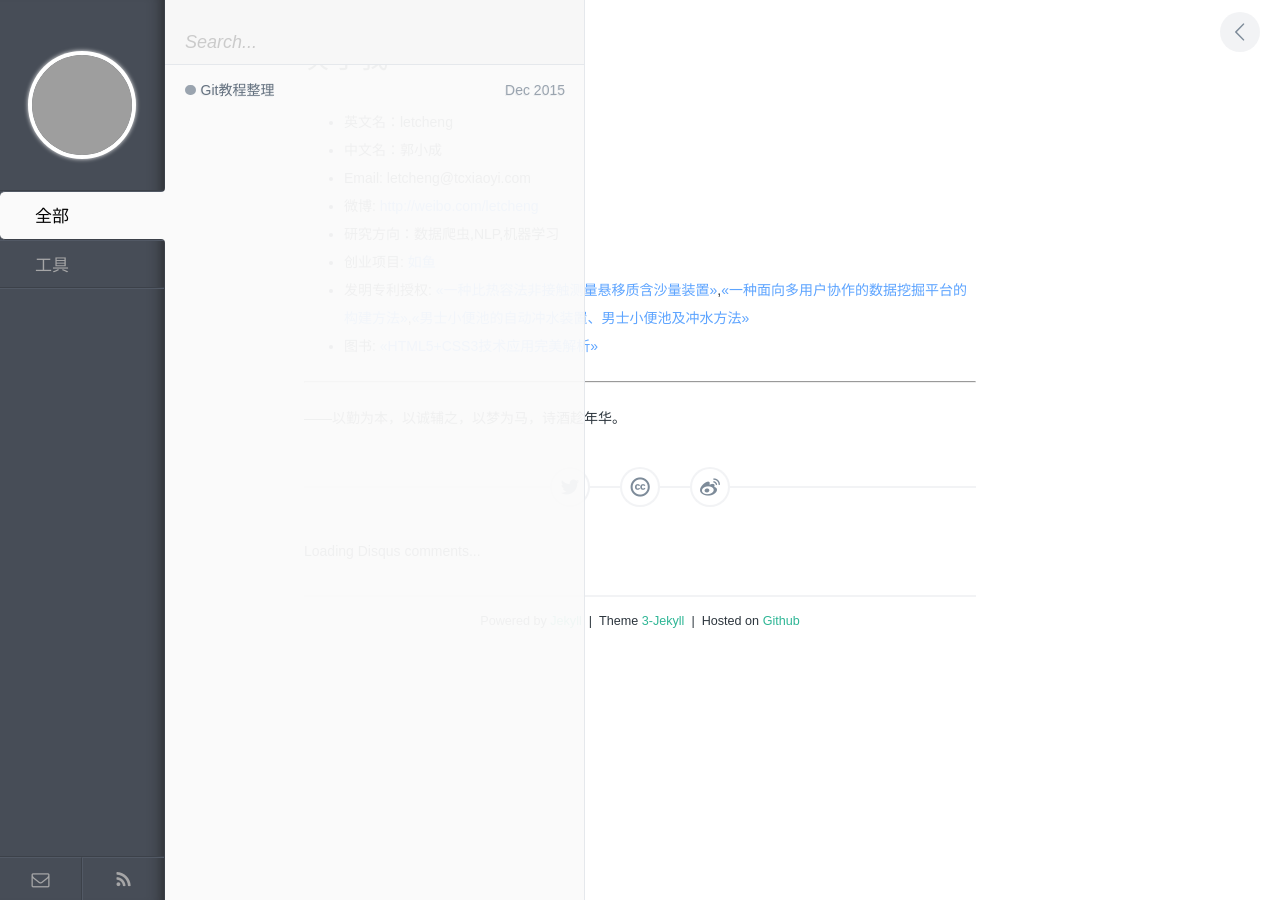
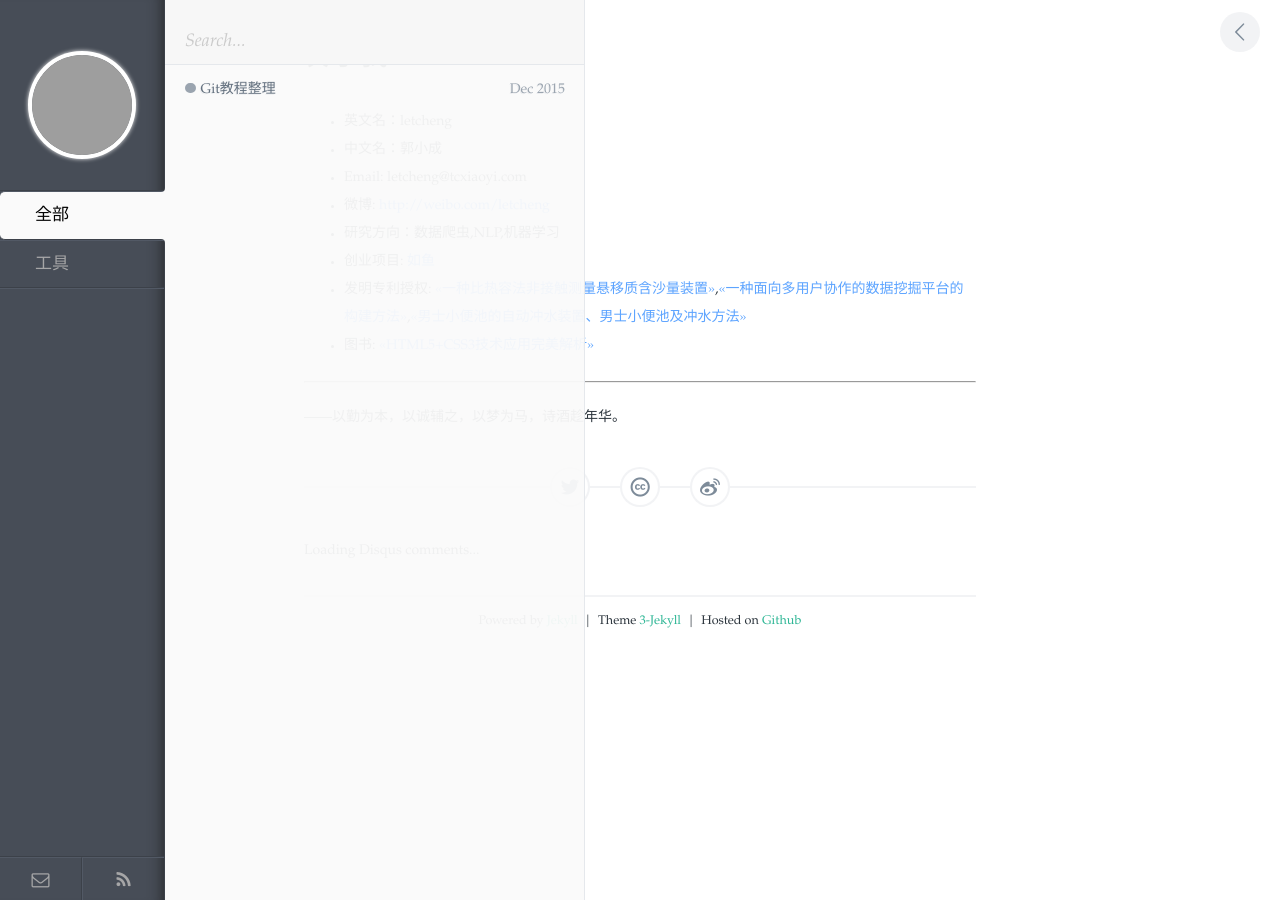
Before and after one commit to letcheng/letcheng.github.io, a Jekyll site: the page built from index.md, in a window 1280 px wide. Built offline with Jekyll 4.4.1, drawn with Linux system fonts in a browser that asks for light colours; comment, search, counter and statistics services are not loaded; grey boxes are pictures that could not be loaded.

Commit message:
初始化

```diff
--- a/assets/css/style.css
+++ b/assets/css/style.css
@@ -34,6 +34,7 @@ html, body {
   height: 100%;
   margin: 0;
   font: 100 14px/1.5 Avenir, sans-serif;
+  font-family: Palatino, "Palatino Linotype", 'OFL Sorts Mill Goudy', 'OFL Sorts Mill Goudy TT', Georgia, serif;
   -webkit-font-smoothing: subpixel-antialiased;
   -webkit-text-size-adjust: none;
   overflow: hidden; }
```
